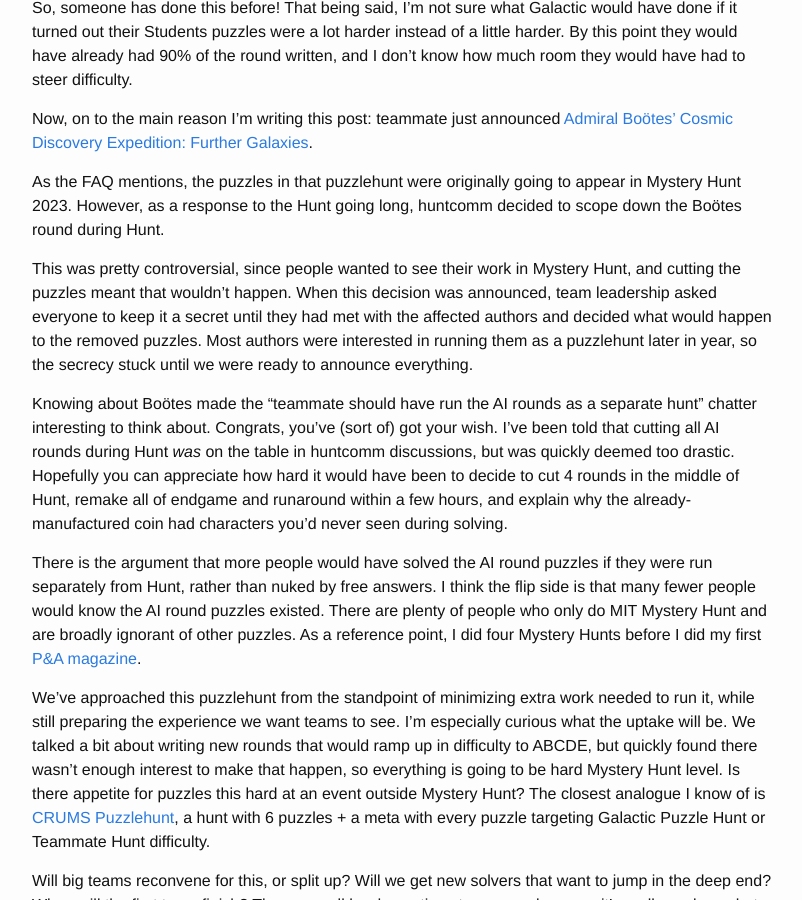
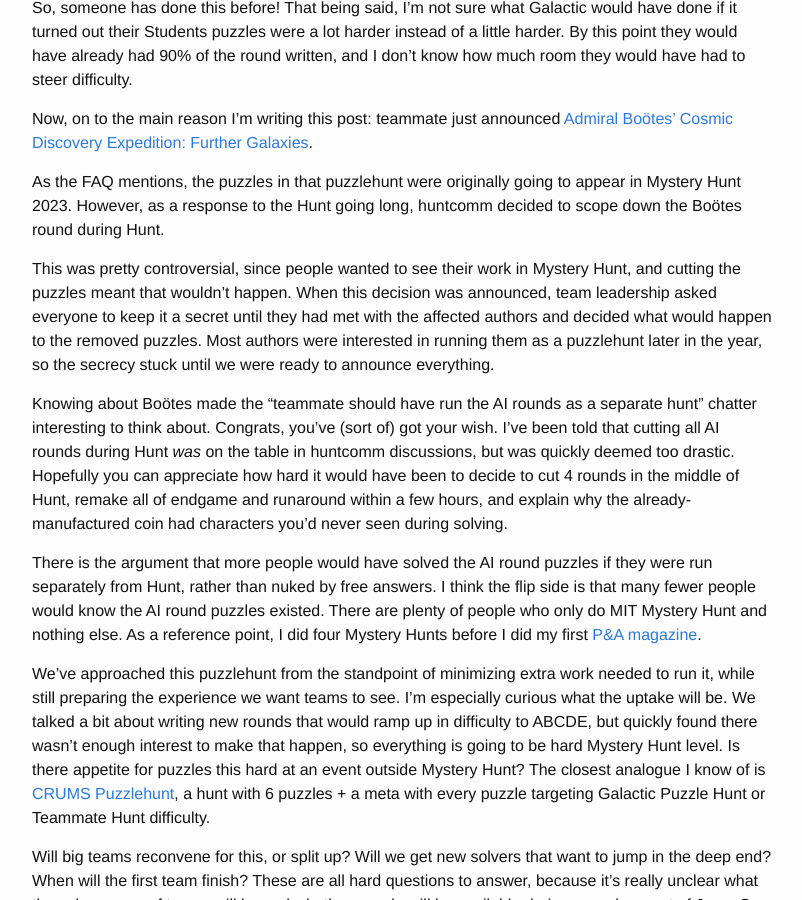
Before and after one commit to alexirpan/alexirpan.github.io, a Jekyll site: the page built from _posts/2023-05-09-bootes-2023.markdown, in a window 1280 px wide and 900 px high, scrolled down 635 px. Shown: the whole window, without its empty margins (238-1040 px from the left). Built offline with Jekyll 4.4.1, drawn with Linux system fonts in a browser that asks for light colours; nearby versions of some CDN libraries.

Commit message:
Grammar fixes

```diff
--- a/_posts/2023-05-09-bootes-2023.markdown
+++ b/_posts/2023-05-09-bootes-2023.markdown
@@ -38,7 +38,7 @@
 This was pretty controversial, since people wanted to see their work in Mystery Hunt, and cutting the
 puzzles meant that wouldn't happen. When this decision was announced, team leadership asked everyone to
 keep it a secret until they had met with the affected authors and decided what would happen to the
-removed puzzles. Most authors were interested in running them as a puzzlehunt later in year, so the secrecy
+removed puzzles. Most authors were interested in running them as a puzzlehunt later in the year, so the secrecy
 stuck until we were ready to announce everything.
 
 Knowing about Boötes made the "teammate should have run the AI rounds as a separate hunt" chatter
@@ -51,9 +51,8 @@
 
 There is the argument that more people would have solved the AI round puzzles if they were run separately
 from Hunt, rather than nuked by free answers. I think the flip side is that many fewer people would
-know the AI round puzzles existed. There are plenty of people who only do MIT Mystery Hunt and are
-broadly ignorant of other puzzles. As a reference point, I did four Mystery Hunts before
-I did my first [P&A magazine](https://pandamagazine.com/).
+know the AI round puzzles existed. There are plenty of people who only do MIT Mystery Hunt and nothing
+else. As a reference point, I did four Mystery Hunts before I did my first [P&A magazine](https://pandamagazine.com/).
 
 We've approached this puzzlehunt from
 the standpoint of minimizing extra work needed to run it, while still preparing the experience we want
```
